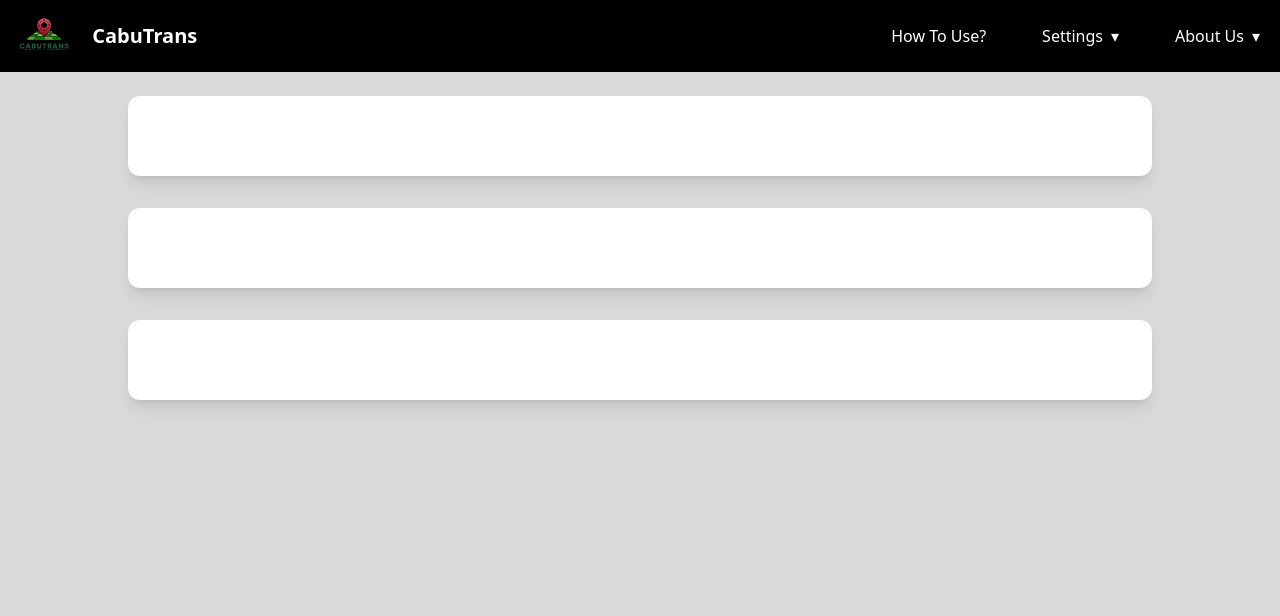
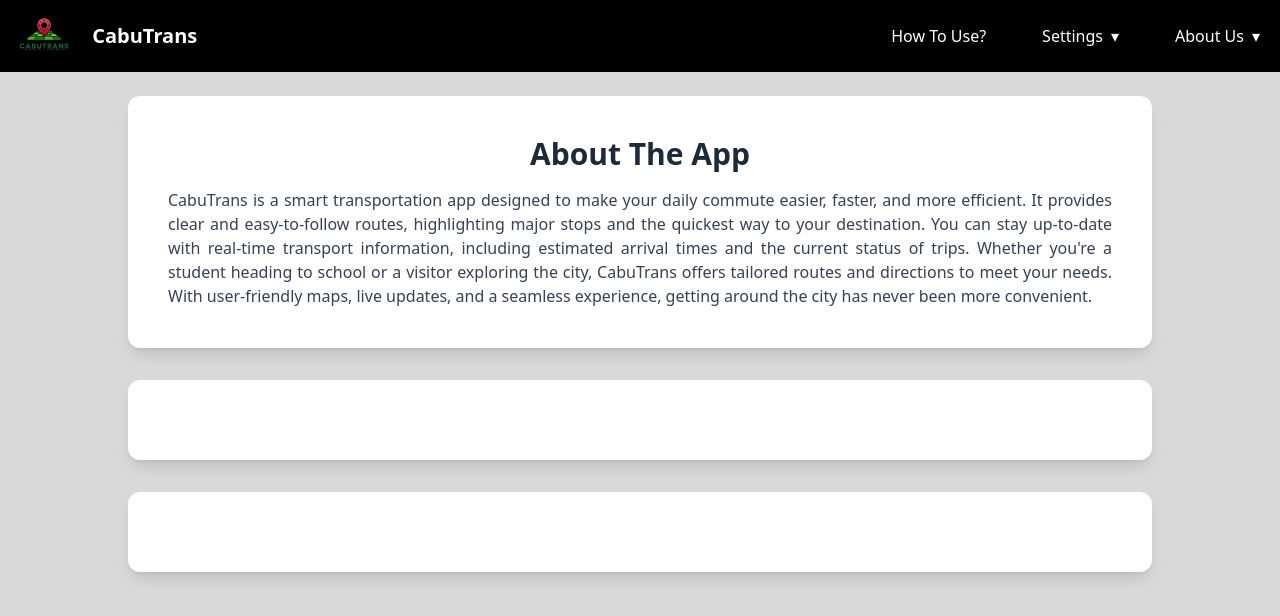
Before and after one commit to tortangChris/CabTrans-WebApp, a React (Vite) app: page /about in a window 1280 px wide. Shown: the top 616 px of the page. Built offline with nearby package versions, Linux system fonts and the light colour scheme.

Commit message:
Added description for About The App content

```diff
--- a/src/Pages/AboutUs.jsx
+++ b/src/Pages/AboutUs.jsx
@@ -3,7 +3,12 @@ import React from "react";
 const About = () => {
   return (
     <div className="min-h-screen flex flex-col items-center p-6 bg-[#D9D9D9]">
-      <div className="max-w-5xl w-full bg-[#FFFFFF] shadow-lg rounded-xl p-6 sm:p-10 text-center"></div>
+      <div className="max-w-5xl w-full bg-[#FFFFFF] shadow-lg rounded-xl p-6 sm:p-10 text-center">
+           <h2 className="text-3xl font-bold text-gray-800">About The App</h2>
+        <p className="mt-4 text-gray-700 text-justify">
+          CabuTrans is a smart transportation app designed to make your daily commute easier, faster, and more efficient. It provides clear and easy-to-follow routes, highlighting major stops and the quickest way to your destination. You can stay up-to-date with real-time transport information, including estimated arrival times and the current status of trips. Whether you're a student heading to school or a visitor exploring the city, CabuTrans offers tailored routes and directions to meet your needs. With user-friendly maps, live updates, and a seamless experience, getting around the city has never been more convenient.
+        </p>
+        </div>
 
       <div className="max-w-5xl w-full bg-[#FFFFFF] shadow-lg rounded-xl p-6 sm:p-10 mt-8 text-center">
 
```
